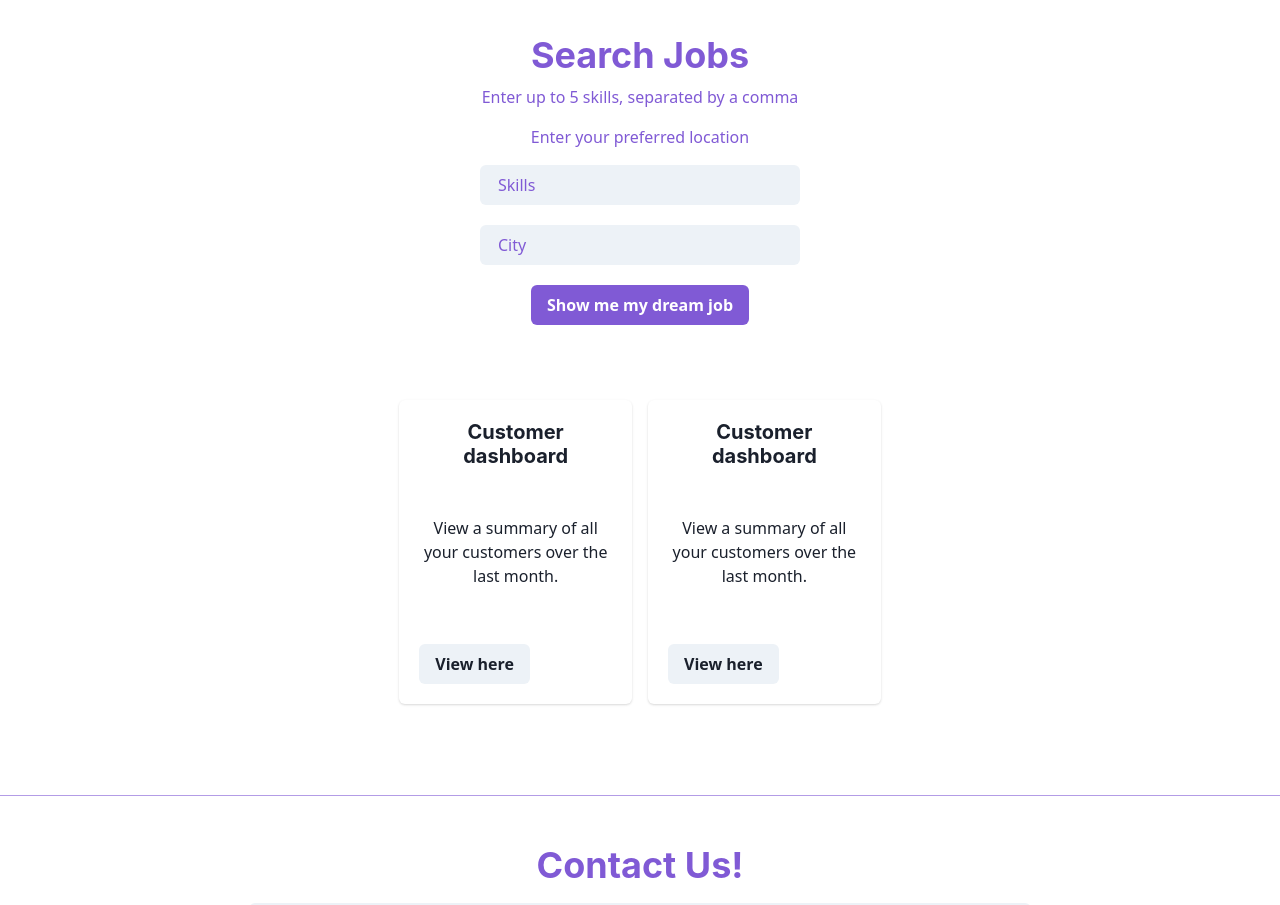
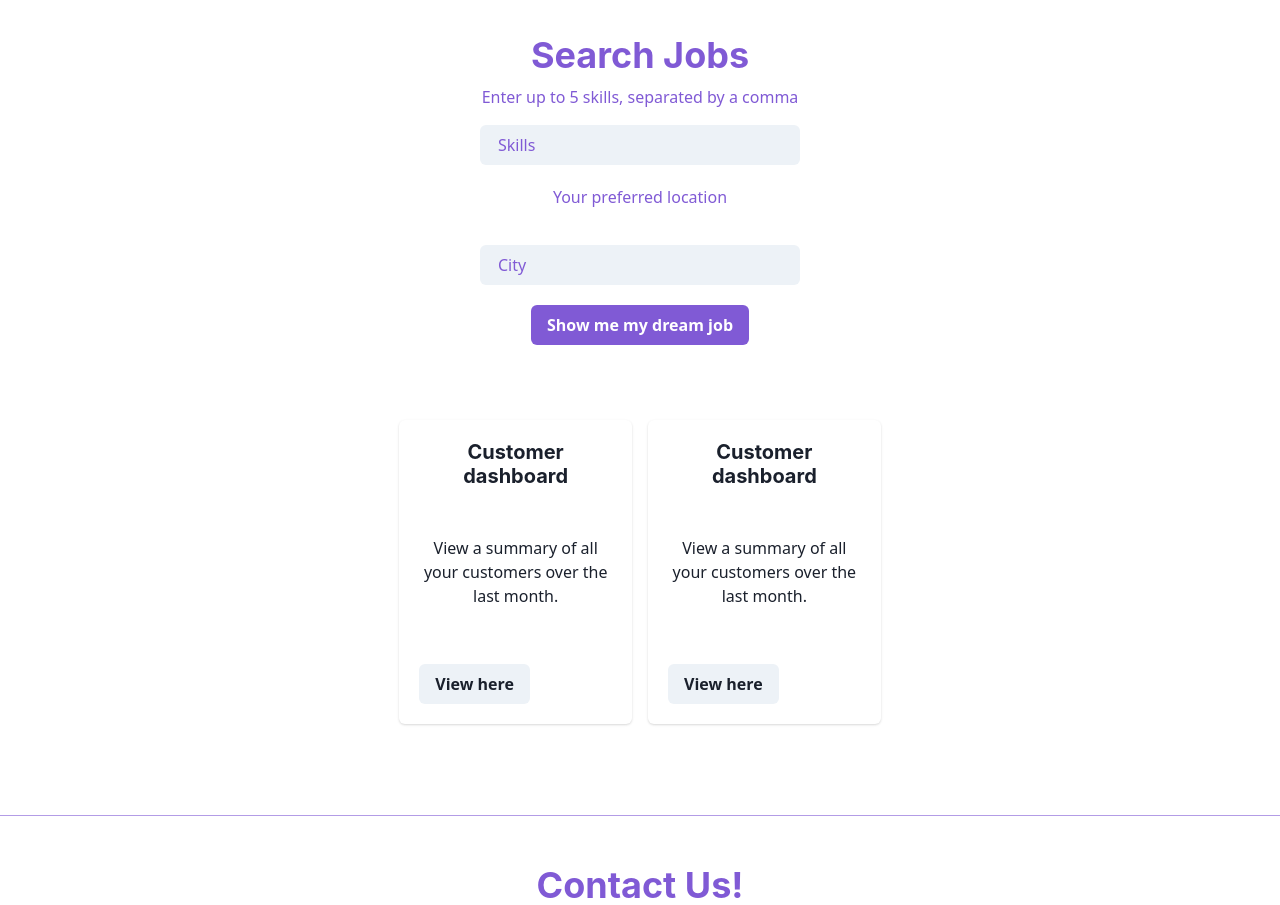
Before and after one commit to ngalvin1991/skillmatch, a React (Create React App) app: page / in a window 1280 px wide. Shown: the part 1020-1925 px from the top of the page. Built offline with nearby package versions, Linux system fonts and the light colour scheme.

Commit message:
moved thepreferred location text

```diff
--- a/src/Components/JobForm/JobForm.js
+++ b/src/Components/JobForm/JobForm.js
@@ -9,7 +9,7 @@ function JobForm() {
       <div className="form">
         <Heading as="h1" color="purple.500">Search Jobs</Heading>
         <Text size="5xl" color="purple.500">Enter up to 5 skills, separated by a comma</Text>
-        <Text size="5xl" color="purple.500">Enter your preferred location</Text>
+
         <Formik
           initialValues={{
             skills: "",
@@ -35,6 +35,7 @@ function JobForm() {
                     placeholder="Skills"
                     _placeholder={{ opacity: 1, color: 'purple.500' }} />
                 </FormControl>
+<Text size="5xl" color="purple.500">Your preferred location</Text>
                 <FormControl isRequired>
                   <Field as={Input}
                     id="city"
```
